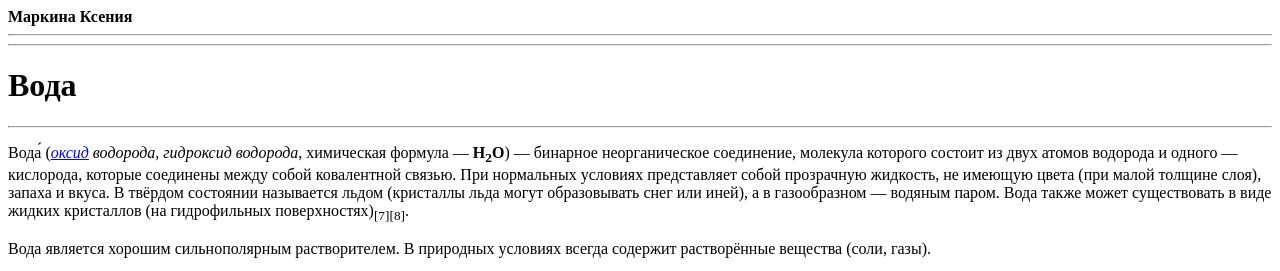
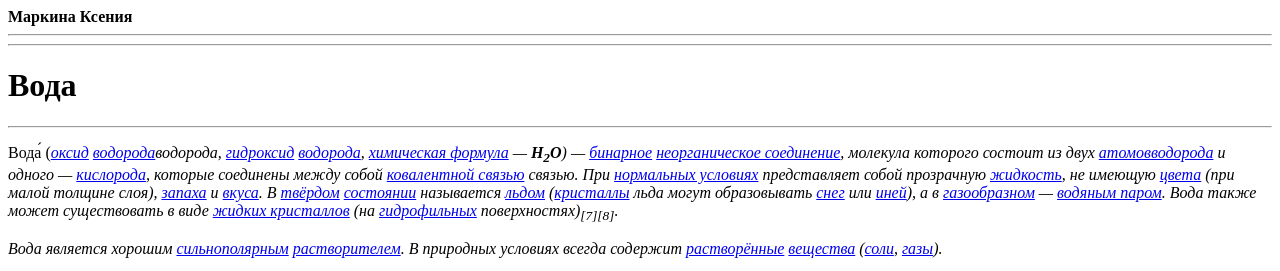
Before and after one commit to MarkinaKseniya/web-programming-labs, a plain HTML site: page lab3.html in a window 1280 px wide. Shown: the top 271 px of the page. Drawn offline with Linux system fonts and the light colour scheme.

Commit message:
Задание 5. Ссылки

```diff
--- a/lab3.html
+++ b/lab3.html
@@ -13,19 +13,34 @@
             <h1>Вода</h1>
             <hr>
             <p>
-                Вода́ (<i><a href="https://ru.wikipedia.org/wiki/%D0%9E%D0%BA%D1%81%D0%B8%D0%B4%D1%8B" title="Оксиды">оксид</a> водорода</i>, <i>гидроксид водорода</i>, химическая формула — <b>H<sub>2</sub>O</b>) —
-                бинарное неорганическое соединение, молекула которого состоит из двух
-                атомов водорода и одного — кислорода, которые соединены между собой
-                ковалентной связью. При нормальных условиях представляет собой
-                прозрачную жидкость, не имеющую цвета (при малой толщине слоя), запаха
-                и вкуса. В твёрдом состоянии называется льдом (кристаллы льда могут
-                образовывать снег или иней), а в газообразном — водяным паром. Вода
-                также может существовать в виде жидких кристаллов (на гидрофильных
+                Вода́ (<i><a href="https://ru.wikipedia.org/wiki/%D0%9E%D0%BA%D1%81%D0%B8%D0%B4%D1%8B" title="Оксид">оксид</a>
+                <i><a href="https://ru.wikipedia.org/wiki/%D0%92%D0%BE%D0%B4%D0%BE%D1%80%D0%BE%D0%B4" title="Водород">водорода</a>водорода</i>,
+                <i><a href="https://ru.wikipedia.org/wiki/%D0%93%D0%B8%D0%B4%D1%80%D0%BE%D0%BA%D1%81%D0%B8%D0%B4%D1%8B" title="Гидроксиды">гидроксид</a> <a href="https://ru.wikipedia.org/wiki/%D0%92%D0%BE%D0%B4%D0%BE%D1%80%D0%BE%D0%B4" title="Водород">водорода</a></i>,
+                <a href="https://ru.wikipedia.org/wiki/%D0%92%D0%BE%D0%B4%D0%BE%D1%80%D0%BE%D0%B4" title="Химическая формула">химическая формула</a> — <b>H<sub>2</sub>O</b>) —
+                <a href="/wiki/%D0%91%D0%B8%D0%BD%D0%B0%D1%80%D0%BD%D1%8B%D0%B5_%D1%81%D0%BE%D0%B5%D0%B4%D0%B8%D0%BD%D0%B5%D0%BD%D0%B8%D1%8F" title="Бинарные соединения">бинарное</a>
+                <a href="/wiki/%D0%9D%D0%B5%D0%BE%D1%80%D0%B3%D0%B0%D0%BD%D0%B8%D1%87%D0%B5%D1%81%D0%BA%D0%BE%D0%B5_%D0%B2%D0%B5%D1%89%D0%B5%D1%81%D1%82%D0%B2%D0%BE" title="Неорганическое вещество">неорганическое соединение</a>,
+                молекула которого состоит из двух
+                <a href="/wiki/%D0%90%D1%82%D0%BE%D0%BC" title="Атом">атомов</a><a href="/wiki/%D0%92%D0%BE%D0%B4%D0%BE%D1%80%D0%BE%D0%B4" title="Водород">водорода</a>
+                и одного — <a href="/wiki/%D0%9A%D0%B8%D1%81%D0%BB%D0%BE%D1%80%D0%BE%D0%B4" title="Кислород">кислорода</a>, которые соединены между собой
+                <a href="/wiki/%D0%9A%D0%BE%D0%B2%D0%B0%D0%BB%D0%B5%D0%BD%D1%82%D0%BD%D0%B0%D1%8F_%D1%81%D0%B2%D1%8F%D0%B7%D1%8C" title="Ковалентная связь">ковалентной связью</a> связью.
+                При <a href="/wiki/%D0%A1%D1%82%D0%B0%D0%BD%D0%B4%D0%B0%D1%80%D1%82%D0%BD%D1%8B%D0%B5_%D1%83%D1%81%D0%BB%D0%BE%D0%B2%D0%B8%D1%8F" title="Стандартные условия">нормальных условиях</a> представляет собой
+                прозрачную <a href="/wiki/%D0%96%D0%B8%D0%B4%D0%BA%D0%BE%D1%81%D1%82%D1%8C" title="Жидкость">жидкость</a>,
+                не имеющую <a href="/wiki/%D0%A6%D0%B2%D0%B5%D1%82" title="Цвет">цвета</a> (при малой толщине слоя), <a href="/wiki/%D0%97%D0%B0%D0%BF%D0%B0%D1%85" title="Запах">запаха</a>
+                и <a href="/wiki/%D0%92%D0%BA%D1%83%D1%81" title="Вкус">вкуса</a>. В <a href="/wiki/%D0%A2%D0%B2%D1%91%D1%80%D0%B4%D0%BE%D0%B5_%D1%82%D0%B5%D0%BB%D0%BE" title="Твёрдое тело">твёрдом</a>
+                <a href="/wiki/%D0%90%D0%B3%D1%80%D0%B5%D0%B3%D0%B0%D1%82%D0%BD%D0%BE%D0%B5_%D1%81%D0%BE%D1%81%D1%82%D0%BE%D1%8F%D0%BD%D0%B8%D0%B5" title="Агрегатное состояние">состоянии</a>
+                называется <a href="/wiki/%D0%9B%D1%91%D0%B4" title="Лёд">льдом</a> (<a href="/wiki/%D0%9A%D1%80%D0%B8%D1%81%D1%82%D0%B0%D0%BB%D0%BB%D1%8B" title="Кристаллы">кристаллы</a> льда могут
+                образовывать <a href="/wiki/%D0%A1%D0%BD%D0%B5%D0%B3" title="Снег">снег</a> или <a href="/wiki/%D0%98%D0%BD%D0%B5%D0%B9" title="Иней">иней</a>), а в
+                <a href="/wiki/%D0%93%D0%B0%D0%B7" title="Газ">газообразном</a> — <a href="/wiki/%D0%92%D0%BE%D0%B4%D1%8F%D0%BD%D0%BE%D0%B9_%D0%BF%D0%B0%D1%80" title="Водяной пар">водяным паром</a>. Вода
+                также может существовать в виде <a href="/wiki/%D0%96%D0%B8%D0%B4%D0%BA%D0%B8%D0%B5_%D0%BA%D1%80%D0%B8%D1%81%D1%82%D0%B0%D0%BB%D0%BB%D1%8B" title="Жидкие кристаллы">жидких кристаллов</a>
+                (на <a href="/wiki/%D0%93%D0%B8%D0%B4%D1%80%D0%BE%D1%84%D0%B8%D0%BB%D1%8C%D0%BD%D0%BE%D1%81%D1%82%D1%8C" title="Гидрофильность">гидрофильных</a>
                 поверхностях)<sub>[7][8]</sub>.
             </p>
             <p>
-                Вода является хорошим сильнополярным растворителем.
-                В природных условиях всегда содержит растворённые вещества (соли, газы).
+                Вода является хорошим <a href="/wiki/%D0%9F%D0%BE%D0%BB%D1%8F%D1%80%D0%BD%D1%8B%D0%B5_%D0%B2%D0%B5%D1%89%D0%B5%D1%81%D1%82%D0%B2%D0%B0" title="Полярные вещества">сильнополярным</a>
+                <a href="/wiki/%D0%A0%D0%B0%D1%81%D1%82%D0%B2%D0%BE%D1%80%D0%B8%D1%82%D0%B5%D0%BB%D1%8C" title="Растворитель">растворителем</a>.
+                В природных условиях всегда содержит <a href="/wiki/%D0%A0%D0%B0%D1%81%D1%82%D0%B2%D0%BE%D1%80" title="Раствор">растворённые</a>
+                <a href="/wiki/%D0%92%D0%B5%D1%89%D0%B5%D1%81%D1%82%D0%B2%D0%BE" title="Вещество">вещества</a> (<a href="/wiki/%D0%A1%D0%BE%D0%BB%D0%B8" title="Соли">соли</a>,
+                <a href="/wiki/%D0%93%D0%B0%D0%B7" title="Газ">газы</a>).
             </p>
             <p>
                 Исключительно важна роль воды в глобальном кругообороте вещества и
```
